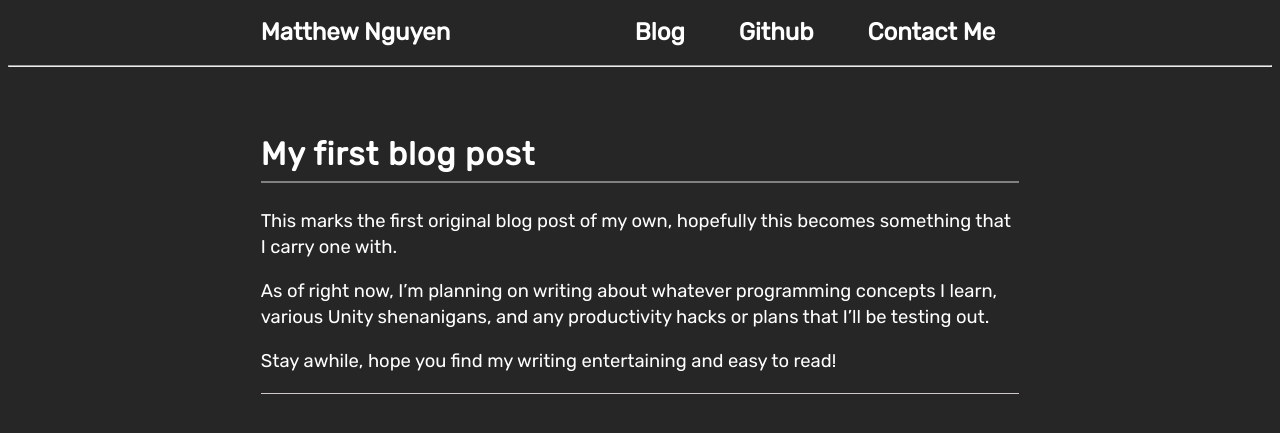
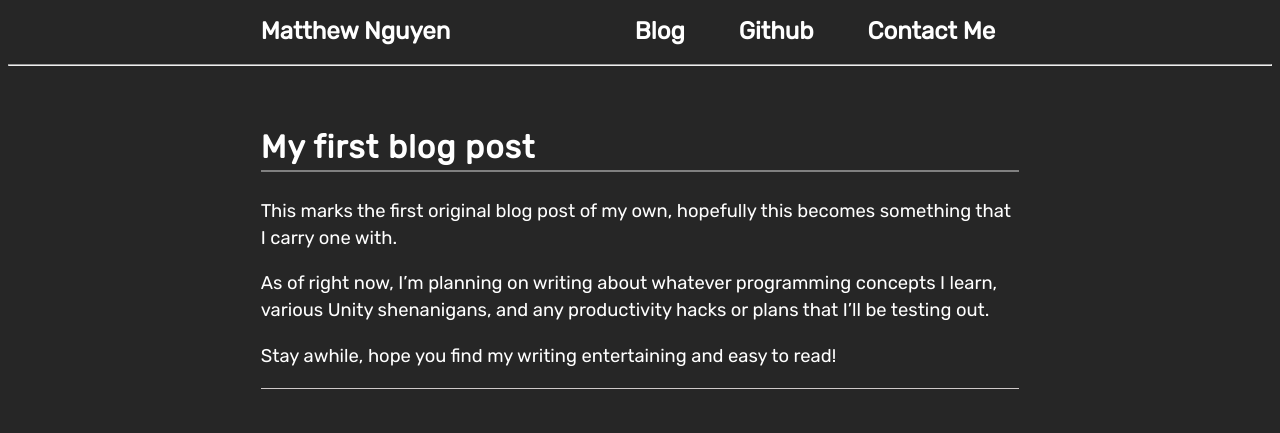
Before and after one commit to mattngu01/mattngu01.github.io, a Jekyll site: the page built from _posts/2019-02-03-my-first-blog-post.markdown, in a window 1280 px wide. Shown: the top 433 px of the page. Built offline with Jekyll 4.4.1, drawn with Linux system fonts in a browser that asks for light colours.

Commit message:
Adjust line height sizes

```diff
--- a/assets/css/page.css
+++ b/assets/css/page.css
@@ -13,6 +13,7 @@ body {
     background-color: #262626;
     color: white;
     font-size: 1.2rem;
+    line-height: 1.4em;
 }
 
 article {
@@ -22,7 +23,7 @@ article {
 }
 
 h1 {
-    padding-bottom: 8px;
+    padding-bottom: 9px;
     font-size: 2rem;
     border-bottom: 2px gray solid;
 }
@@ -32,7 +33,6 @@ h1, h2, h3, h4, h5, strong {
 }
 
 p {
-    line-height: 1.4em;
     font-size: 1.15rem;
 }
 
@@ -80,6 +80,11 @@ article a:hover {
     color: gray;
 }
 
+img {
+    max-width: 100%;
+    height: auto;
+    margin: 1rem 0;
+}
 
 @media only screen and (min-width: 300px) and (max-width: 719px) {
     article {margin: 0%;}
```
